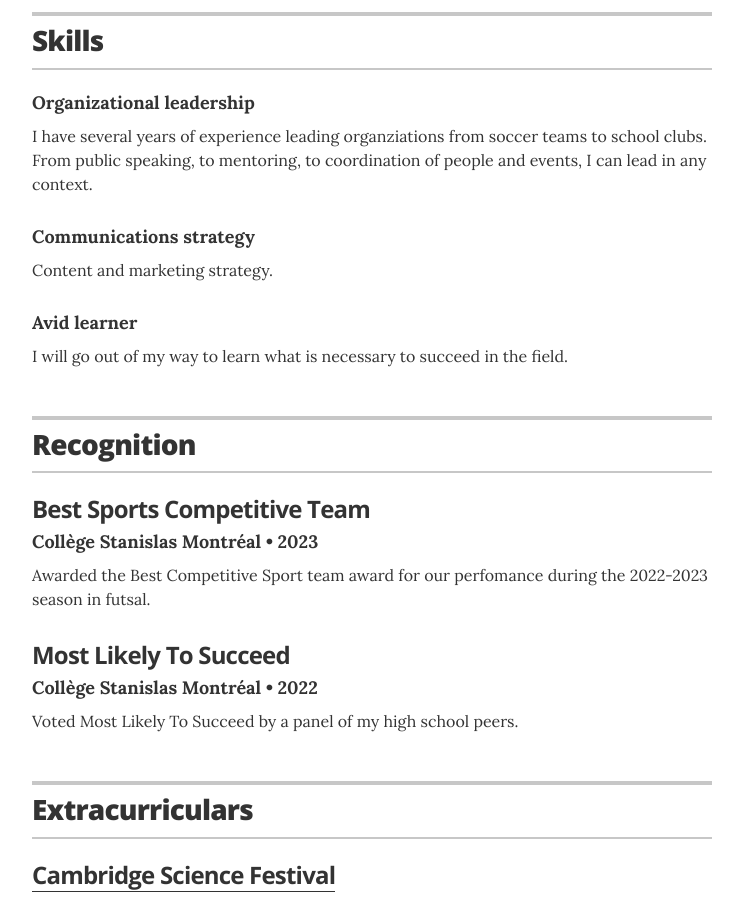
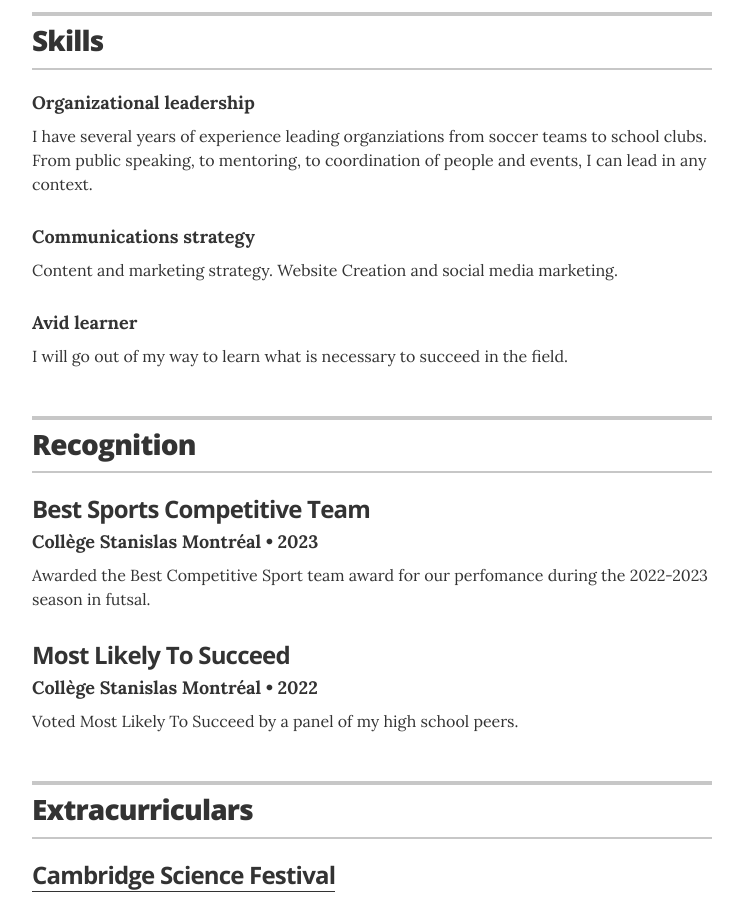
Before and after one commit to Tamus500/tamus500.github.io, a Jekyll site: the page built from index.html, in a window 1280 px wide and 900 px high, scrolled down 1744 px. Shown: the whole window, without its empty margins (268-1011 px from the left). Built offline with Jekyll 4.4.1, drawn with Linux system fonts in a browser that asks for light colours.

Commit message:
Update skills.yml

```diff
--- a/_data/skills.yml
+++ b/_data/skills.yml
@@ -5,7 +5,7 @@
 
 # Communications strategy
 - skill: Communications strategy
-  description: Content and marketing strategy.
+  description: Content and marketing strategy. Website Creation and social media marketing.
 
 # Digital content development and creation
 - skill: Avid learner
```
